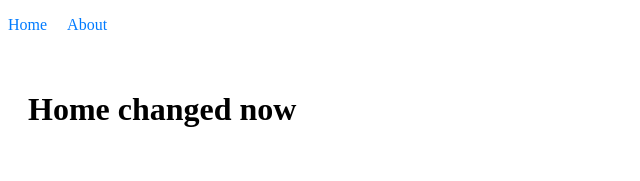
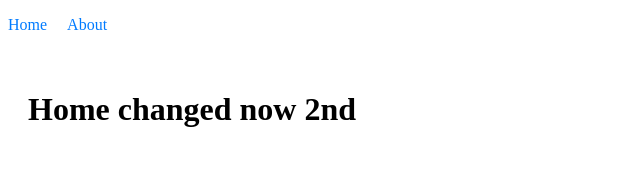
Before and after one commit to deepaksmallcase/test-release-please, a React app: page / in a window 1280 px wide. Shown: the top 181 px of the page, without its empty margins (0-640 px from the left). Built offline with nearby package versions, Linux system fonts and the light colour scheme; the HTML template or start-up script is replaced by a standard one.

Commit message:
fix: update Home component header text to version 2nd

```diff
--- a/src/components/Home.js
+++ b/src/components/Home.js
@@ -3,7 +3,7 @@ import React from 'react';
 const Home = () => {
   return (
     <div>
-      <h1>Home changed now</h1>
+      <h1>Home changed now 2nd</h1>
     </div>
   );
 };
```
